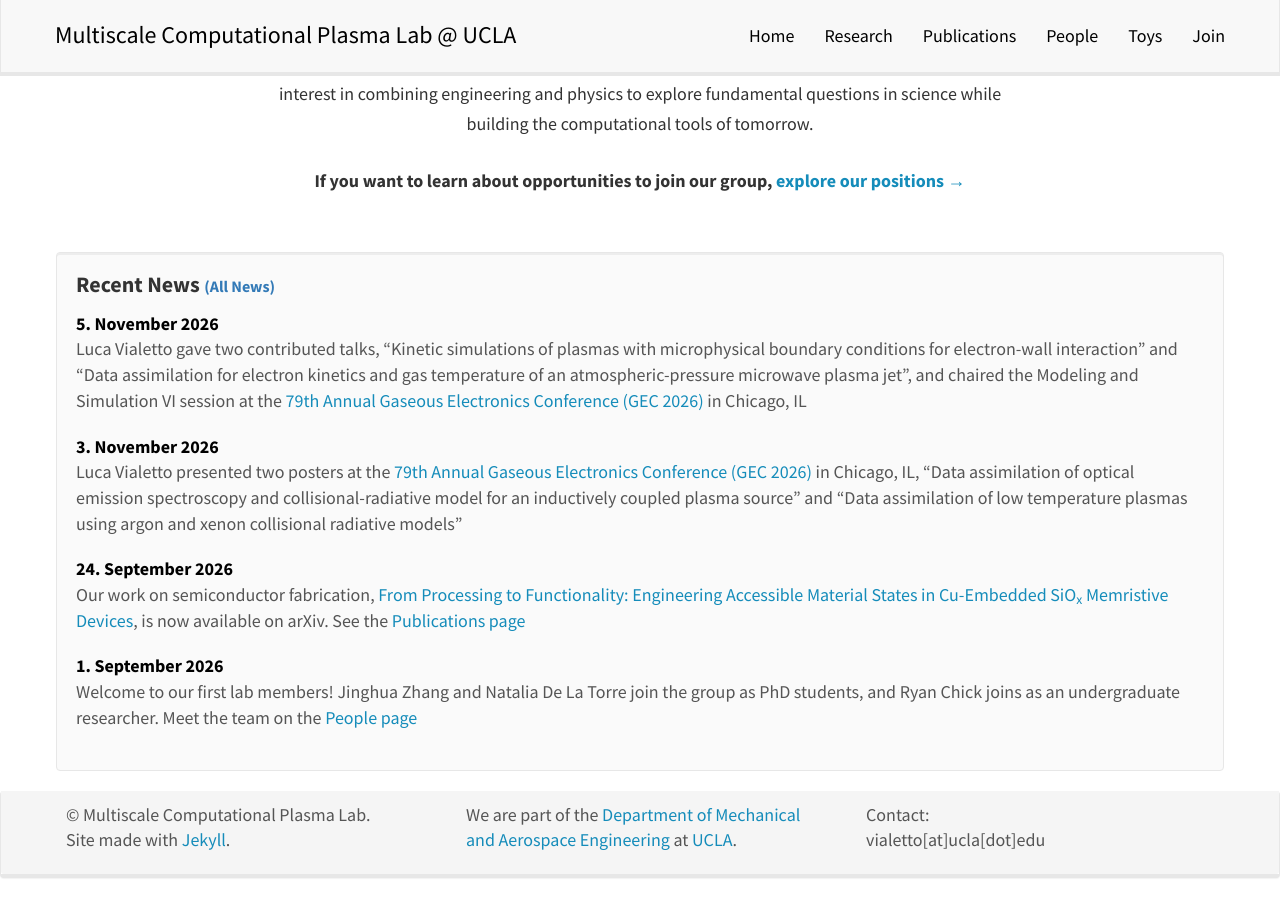
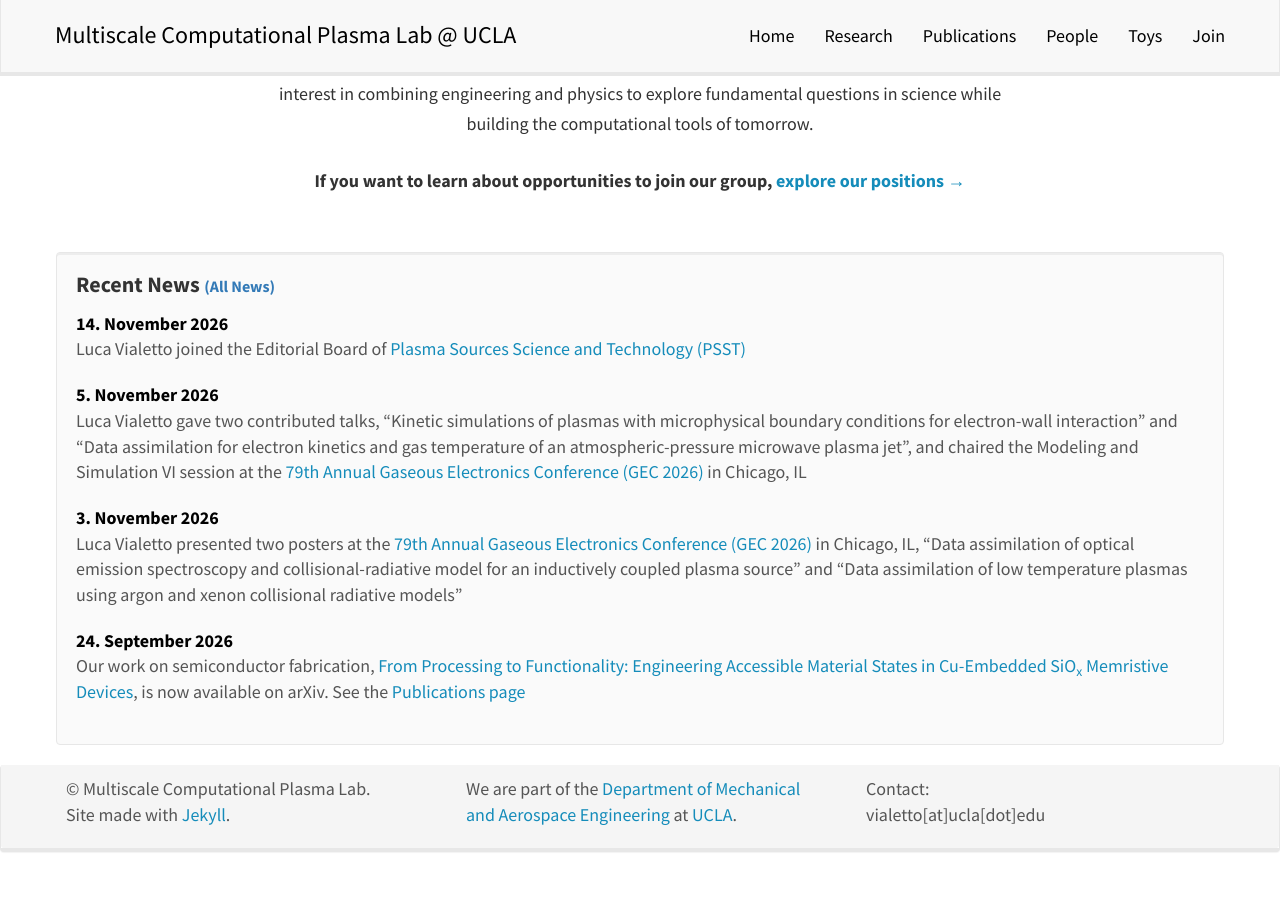
Before and after one commit to vialetto/vialettolab, a Jekyll site: the page built from _pages/home.md, in a window 1280 px wide and 900 px high, scrolled down 682 px. Built offline with Jekyll 4.4.1, drawn with Linux system fonts in a browser that asks for light colours; nearby versions of some CDN libraries; a style sheet for code colours, icons or effects is not loaded; after the commit the page ends 1556 px from its top, so only the background shows below that.

Commit message:
News: Luca Vialetto joins PSST Editorial Board
Co-Authored-By: Claude Fable 5.2 <noreply@anthropic.com>

```diff
--- a/_data/news.yml
+++ b/_data/news.yml
@@ -1,3 +1,6 @@
+- date: 14. November 2026
+  headline: Luca Vialetto joined the Editorial Board of [Plasma Sources Science and Technology (PSST)](https://iopscience.iop.org/journal/0963-0252)
+
 - date: 5. November 2026
   headline: Luca Vialetto gave two contributed talks, "Kinetic simulations of plasmas with microphysical boundary conditions for electron-wall interaction" and "Data assimilation for electron kinetics and gas temperature of an atmospheric-pressure microwave plasma jet", and chaired the Modeling and Simulation VI session at the [79th Annual Gaseous Electronics Conference (GEC 2026)](https://www.apsgec.org/gec2026/) in Chicago, IL
 
```
